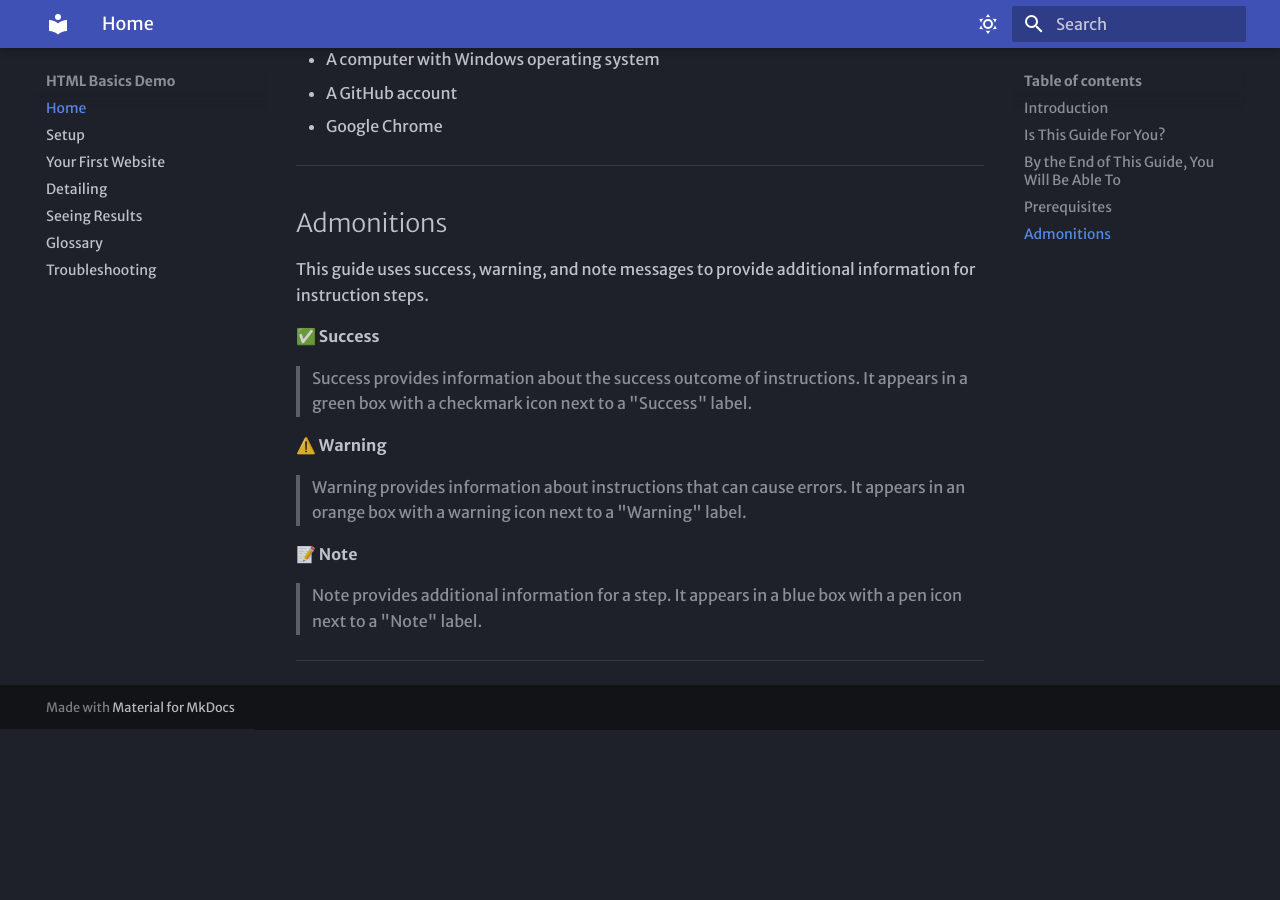
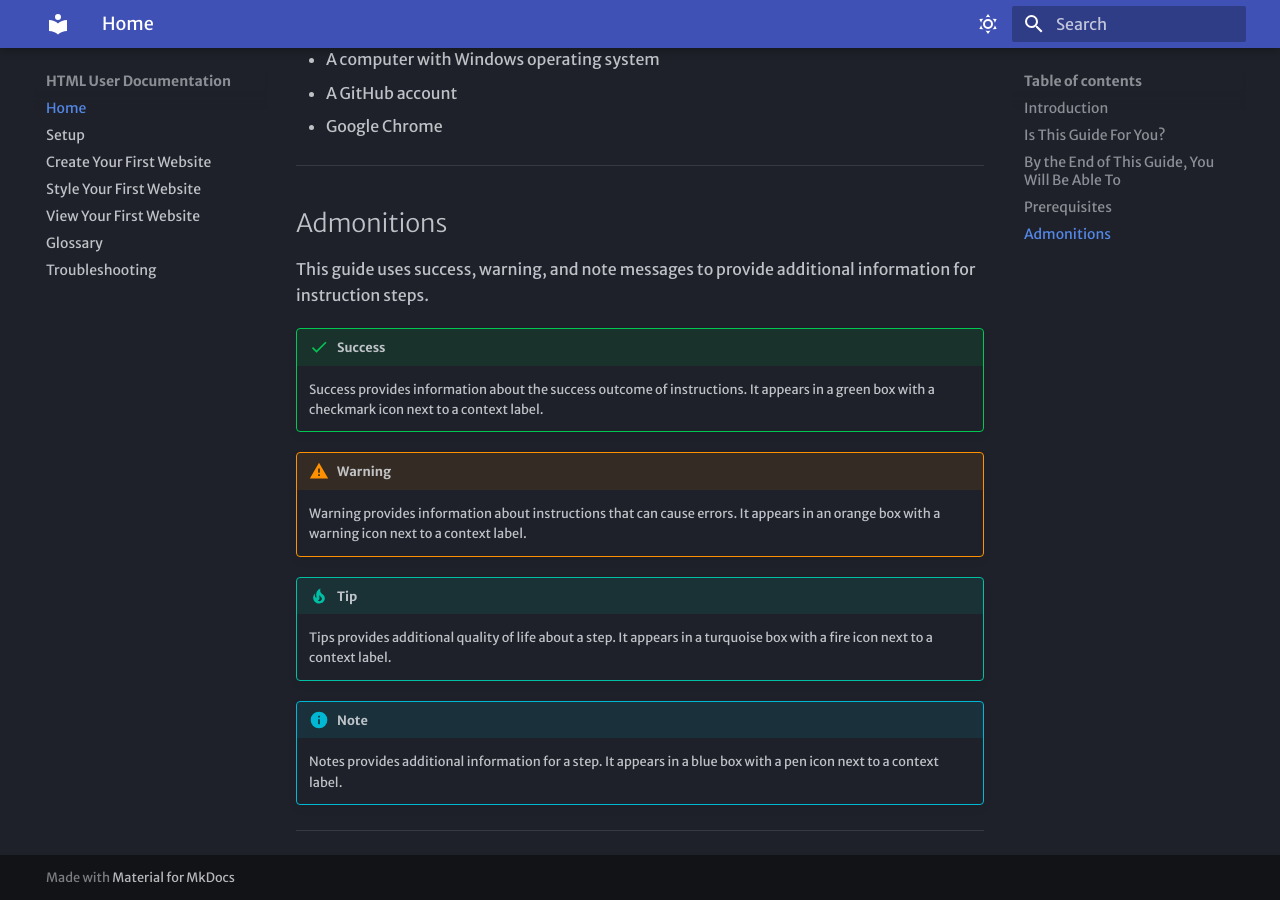
Before and after one commit to heckojay/Basic-HTML-Doc, an MkDocs documentation site: the page built from docs/index.md, in a window 1280 px wide and 900 px high, scrolled down 1083 px. Built offline with MkDocs 1.6.1 and Material for MkDocs 9.7.7, drawn with Linux system fonts in a browser that asks for light colours; before the commit the page ends 1812 px from its top, so only the background shows below that.

```diff
--- a/docs/index.md
+++ b/docs/index.md
@@ -39,16 +39,19 @@
 
 This guide uses success, warning, and note messages to provide additional information for instruction steps.
 
-✅ **Success**
+!!! success "Success"
+    Success provides information about the success outcome of instructions. It appears in a green box with a checkmark icon next to a context label.
 
-> Success provides information about the success outcome of instructions. It appears in a green box with a checkmark icon next to a "Success" label.
+!!! warning "Warning"
 
-⚠️ **Warning**
+    Warning provides information about instructions that can cause errors. It appears in an orange box with a warning icon next to a context label.
 
-> Warning provides information about instructions that can cause errors. It appears in an orange box with a warning icon next to a "Warning" label.
+!!! tip "Tip"
 
-📝 **Note**
+    Tips provides additional quality of life about a step. It appears in a turquoise box with a fire icon next to a context label.
 
-> Note provides additional information for a step. It appears in a blue box with a pen icon next to a "Note" label.
+!!! info "Note"
+
+    Notes provides additional information for a step. It appears in a blue box with a pen icon next to a context label.
 
 ---
--- a/mkdocs.yml
+++ b/mkdocs.yml
@@ -1,12 +1,12 @@
-site_name: HTML Basics Demo
-site_url: https://htmlDemo.ca
+site_name: HTML User Documentation
+site_url: https://htmluserdocs.ca
 
 nav:
   - Home: index.md
   - Setup: VsCode-Setup/VsCode-Installation.md
-  - Your First Website: Basic-HTML/Basic-HTML.md
-  - Detailing: CSS Basics.md
-  - Seeing Results: Live-Server/Live-Server.md
+  - Create Your First Website: Basic-HTML/Basic-HTML.md
+  - Style Your First Website: CSS-Basics/CSS-Basics.md
+  - View Your First Website: Live-Server/Live-Server.md
   - Glossary: glossary.md
   - Troubleshooting: troubleshooting.md
 
```
Also changed, not shown: docs/Basic-HTML/Basic-HTML.md (+23 -23 lines), docs/CSS-Basics/CSS-Basics.md (added, +33 -0 lines), docs/Live-Server/Live-Server.md (+6 -6 lines), docs/CSS Basics.md (deleted), docs/CSS-Basics/Assets/stp1css.png (added), docs/CSS-Basics/Assets/stp2css.png (added), docs/CSS-Basics/Assets/stp3css.png (added), 1 other file.
